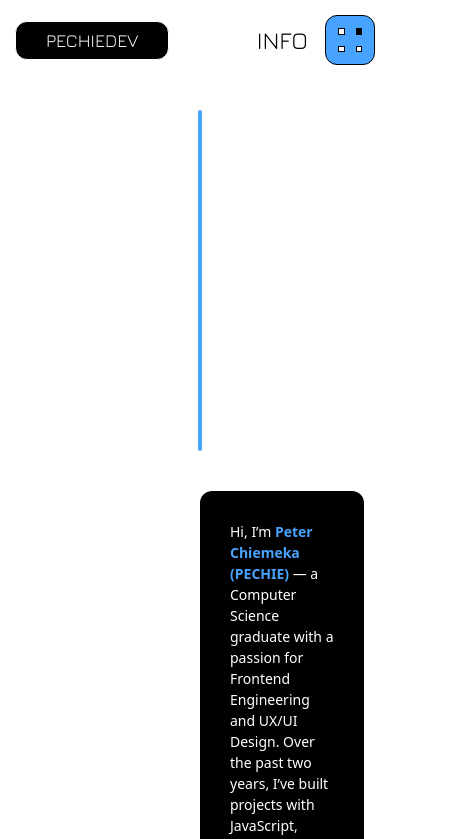
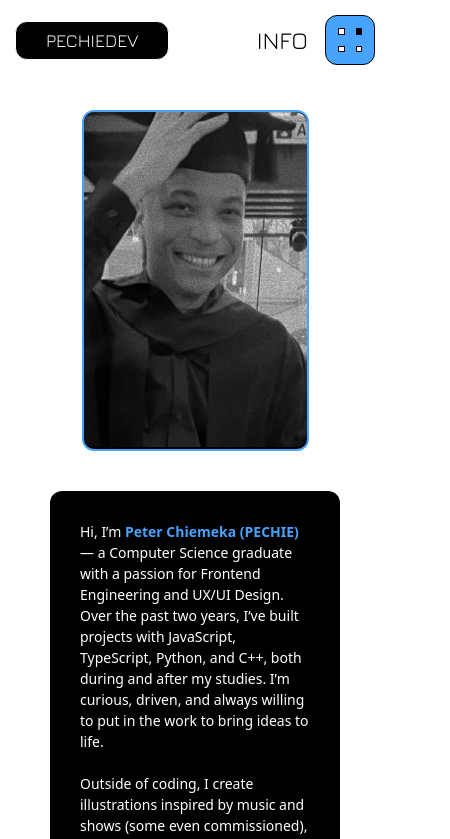
Before and after one commit to pixelatedpup/pechie, a React (Vite) app in the folder pechie/: page /info in a window 390 px wide. Shown: the top 839 px of the page, 450 px wide, since content can reach past the window. Built offline with nearby package versions, Linux system fonts and the light colour scheme.

Commit message:
Fixed info page mobile layout

```diff
--- a/pechie/src/components/pages/Info.tsx
+++ b/pechie/src/components/pages/Info.tsx
@@ -5,7 +5,7 @@
     return(
         <>
 
-        <div className="flex flex-col gap-15 px-[150px] py-[50px]">
+        <div className="flex flex-col gap-15 lg:px-[150px] lg:py-[50px] py-[50px]">
             <section className="flex lg:flex-row lg:gap-0 gap-10 flex-col-reverse  justify-center ">
 
                 <article className="flex flex-1 ">
```
